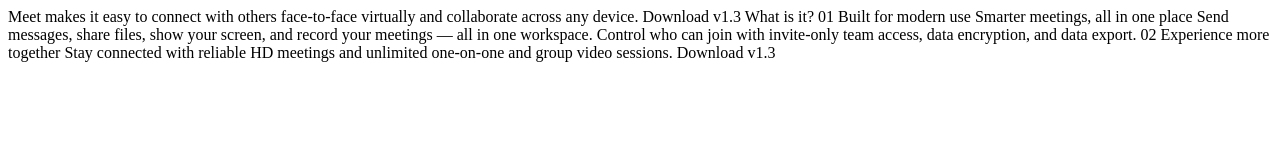
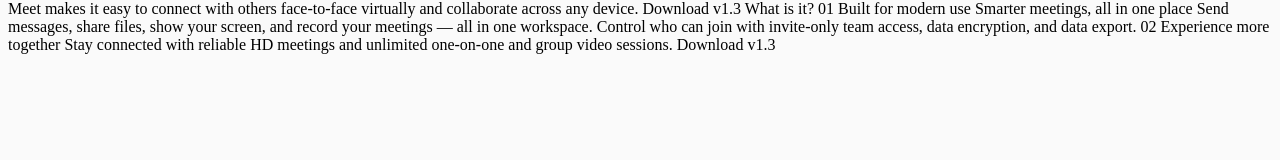
Before and after one commit to padi/meet-landing-page, a plain HTML site: page index.html in a window 1280 px wide. Drawn offline with Linux system fonts and the light colour scheme.

Commit message:
add initial application.css and reset.css

```diff
--- a/index.html
+++ b/index.html
@@ -5,6 +5,7 @@
   <meta name="viewport" content="width=device-width, initial-scale=1.0">
 
   <link rel="icon" type="image/png" sizes="32x32" href="./assets/favicon-32x32.png">
+  <link rel="stylesheet" href="./styles/application.css">
 
   <title>Frontend Mentor | Meet landing page</title>
 </head>
--- /dev/null
+++ b/styles/application.css
@@ -0,0 +1,24 @@
+@import url('./reset.css');
+
+* {
+  margin-block-start: 0;
+  margin-block-end: 0;
+  padding: 0;
+  box-sizing: border-box;
+}
+
+:root {
+  --cyan-600: #4D96A9;
+  --cyan-300: #8FE3F9;
+  --purple-600: #855FB1;
+  --purple-300: #D9B8FF;
+  --slate-900: #28283D;
+  --slate-600: #87879D;
+  --slate-300: #D1D1DF;
+  --white: #FAFAFA;
+  font-family: 'Red Hat Display';
+}
+
+body {
+  background: var(--white)
+}
--- /dev/null
+++ b/styles/reset.css
@@ -0,0 +1,6 @@
+* {
+  margin-block-start: 0;
+  margin-block-end: 0;
+  padding: 0;
+  box-sizing: border-box;
+}
```
